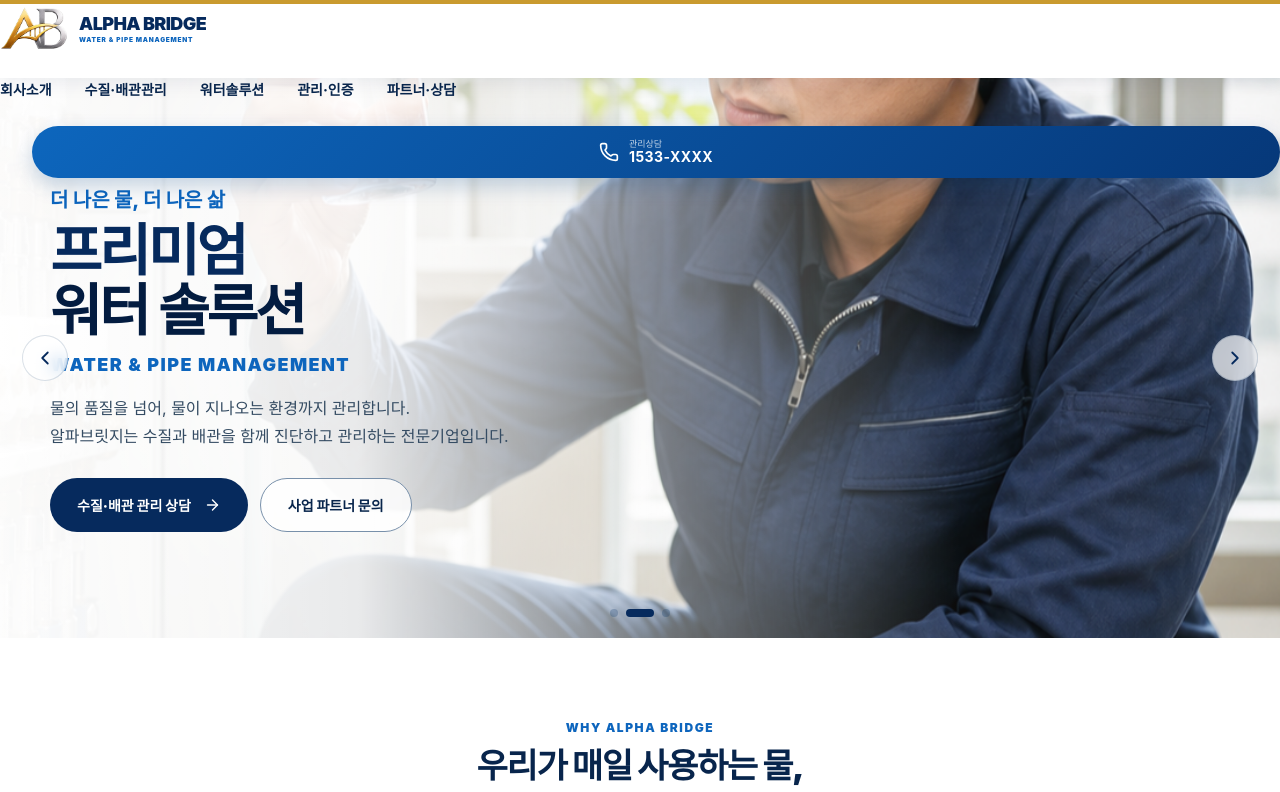
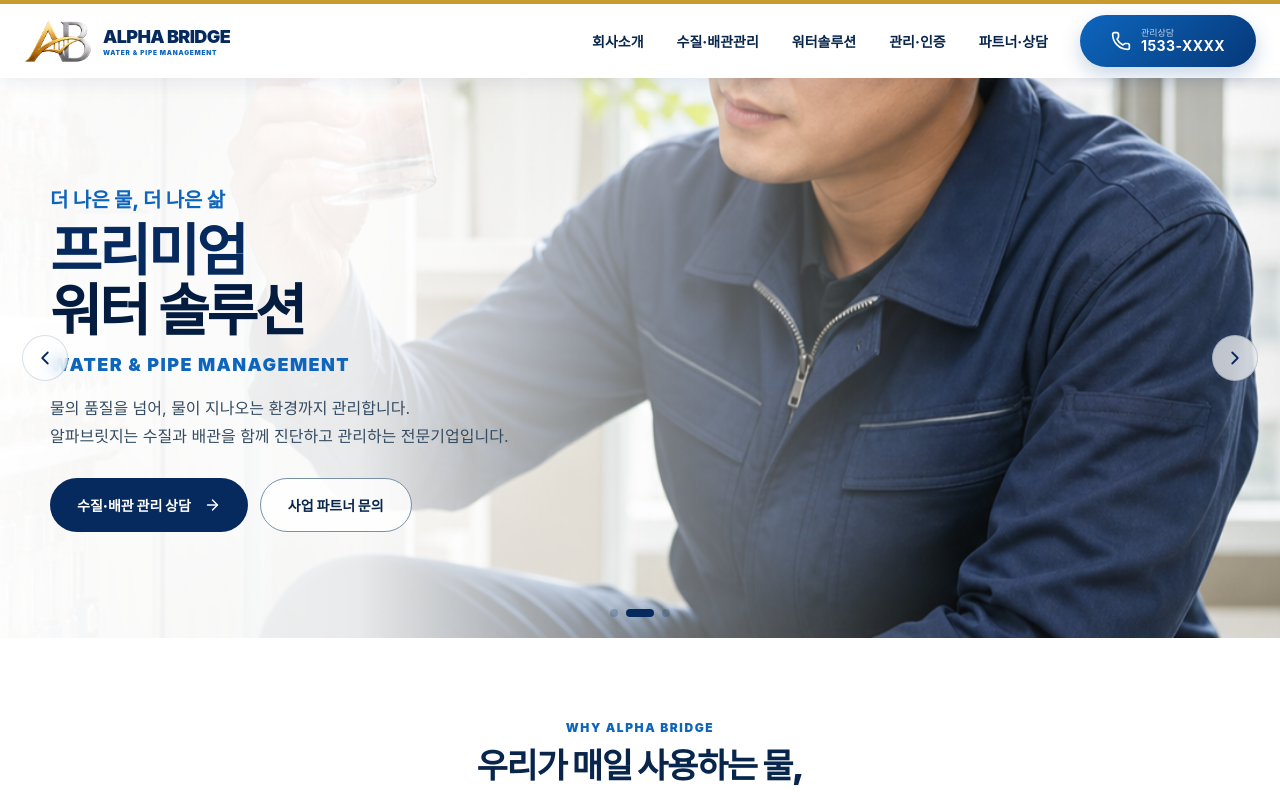
Before and after one commit to ogto/clean-system, a Next.js app: page / in a window 1280 px wide. Shown: the top 792 px of the page. Built offline with nearby package versions, Linux system fonts and the light colour scheme.

Commit message:
Align deployment build and homepage tests

```diff
--- a/app/page.tsx
+++ b/app/page.tsx
@@ -234,7 +234,7 @@ export default function Home() {
   return (
     <main id="top">
       <header className="siteHeader">
-        <div className="navInner">
+        <div className="headerInner">
           <a className="brand" href="#top" aria-label="알파브릿지 홈">
             <span className="brandLogo" aria-hidden="true">
               <Image src="/alpha-bridge-symbol-transparent.png" alt="" fill sizes="72px" priority />
```
Also changed, not shown: 1 other file (tests, documents, lock files or other folders).
